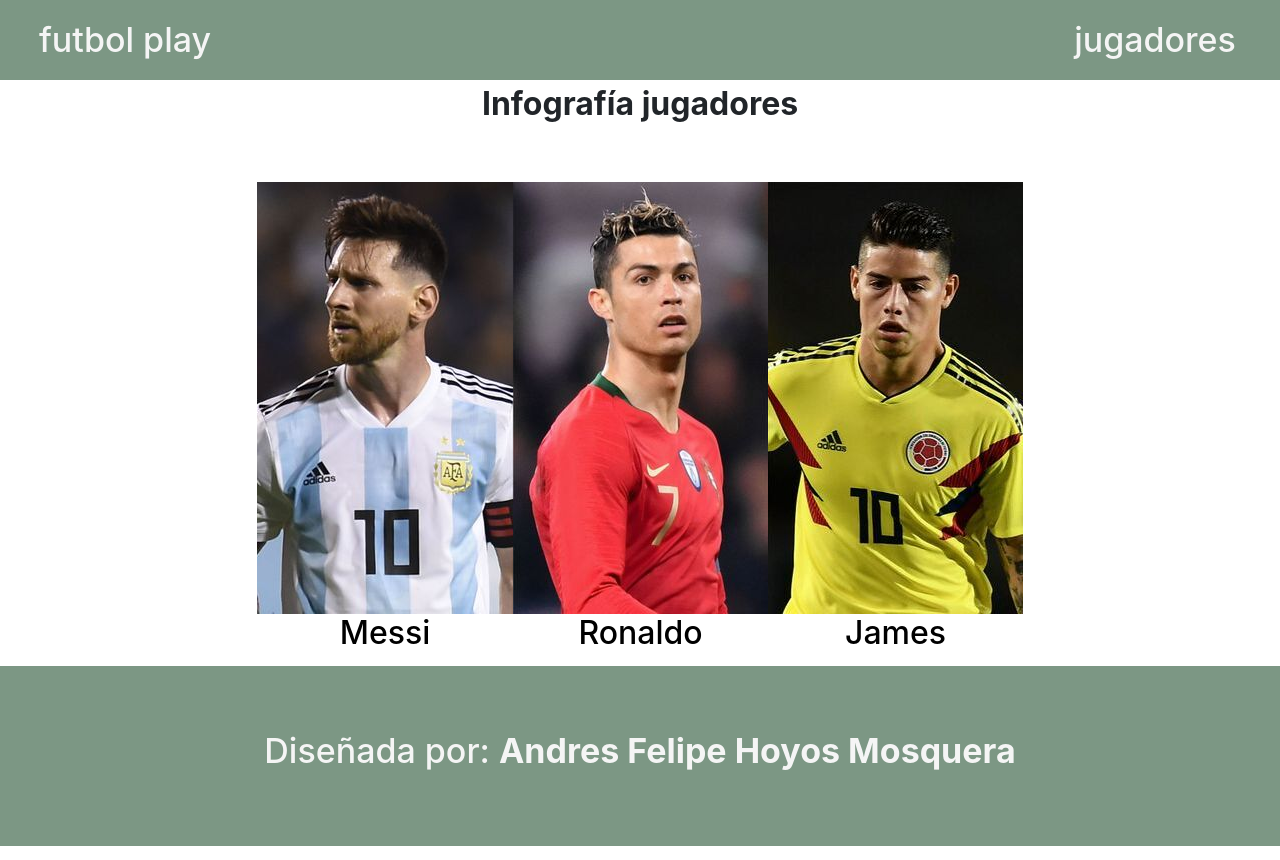
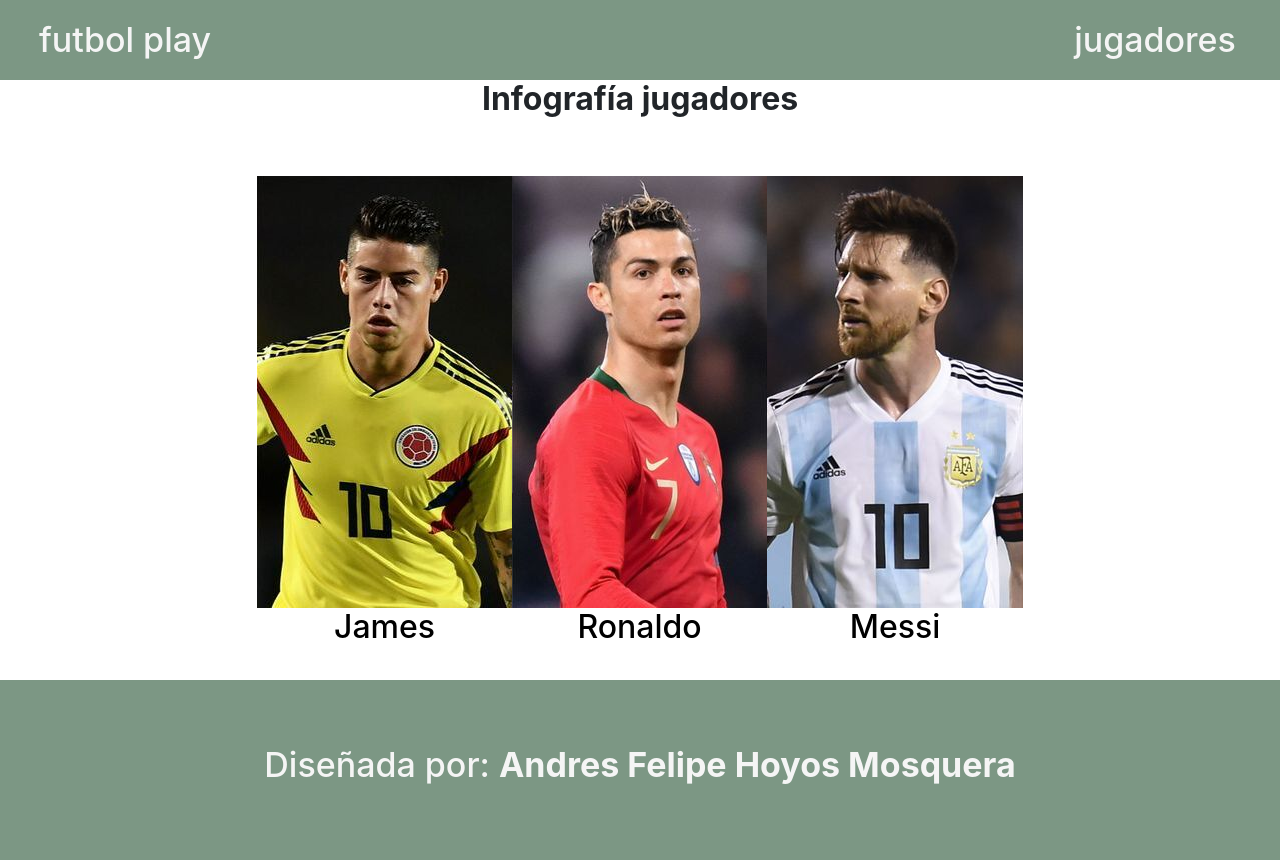
Before and after one commit to AndresF15/parcial_II, an Angular app: page /Players in a window 1280 px wide. Built offline with nearby package versions, Linux system fonts and the light colour scheme.

Commit message:
Se creo el servicio jugadores-andres-felipe-hoyos.service.ts y modifico el componente jugadores para hacer uso del servicio

```diff
--- a/src/app/app.module.ts
+++ b/src/app/app.module.ts
@@ -1,8 +1,9 @@
 import { NgModule } from '@angular/core';
 import { BrowserModule } from '@angular/platform-browser';
 
+import { JugadoresAndresFelipeHoyosService } from './services/jugadores-andres-felipe-hoyos.service';
+
 import { APP_ROUTING } from './app.routes';
-
 import { AppRoutingModule } from './app-routing.module';
 import { AppComponent } from './app.component';
 import { JugadoresComponent } from './components/jugadores/jugadores.component';
@@ -21,7 +22,7 @@ import { FooterComponent } from './components/footer/footer.component';
     AppRoutingModule,
     APP_ROUTING
   ],
-  providers: [],
+  providers: [JugadoresAndresFelipeHoyosService],
   bootstrap: [AppComponent]
 })
 export class AppModule { }
--- a/src/app/components/jugadores/jugadores.component.css
+++ b/src/app/components/jugadores/jugadores.component.css
@@ -5,18 +5,23 @@ h2 {
 a {
     text-decoration: none;
     color: black;
+    margin-bottom: 25px;
 }
 
 #container-main {
     display: flex;
+    flex-direction: column;
     justify-content: center;
     align-items: center;
-    flex-direction: column;
-    position: relative;
     width: 100%;
     height: auto;
     min-height: 73.2vh;
-    max-height: min-content;
+}
+
+#container-secondary {
+    display: flex;
+    flex-wrap: wrap;
+    justify-content: center;
 }
 
 #player-link {
@@ -35,5 +40,5 @@ a {
 a:hover {
     box-shadow: 0 0 24px black, 0 0 16px black, 0 0 8px black;
     transition-duration: 0.3s;
-    transform: scale(1.1);
+    transform: scale(1.05);
 }
--- a/src/app/components/jugadores/jugadores.component.html
+++ b/src/app/components/jugadores/jugadores.component.html
@@ -13,19 +13,13 @@
         <div id="title">
             <h2><b>Infografía jugadores</b></h2>
         </div>
-        <div id="player-link">
-            <a href="#">
-                <img src="../../../assets/img/messi-main.jpg" alt="">
-                <h2>Messi</h2>
-            </a>
-            <a href="#">
-                <img src="../../../assets/img/cristiano-main.jpg" alt="">
-                <h2>Ronaldo</h2>
-            </a>
-            <a href="#">
-                <img src="../../../assets/img/james-main.jpg" alt="">
-                <h2>James</h2>
-            </a>
+        <div id="container-secondary">
+            <div id="player-link" *ngFor="let jugador of jugadores">
+                <a href="#">
+                    <img [src]="jugador.img_main">
+                    <h2>{{jugador.nombre_pila}}</h2>
+                </a>
+            </div>
         </div>
     </div>
 </body>
--- a/src/app/components/jugadores/jugadores.component.ts
+++ b/src/app/components/jugadores/jugadores.component.ts
@@ -1,4 +1,7 @@
 import { Component, OnInit } from '@angular/core';
+
+import { JugadoresAndresFelipeHoyosService } from 'src/app/services/jugadores-andres-felipe-hoyos.service';
+import { Jugador } from '../../services/jugadores-andres-felipe-hoyos.service';
 
 @Component({
   selector: 'app-jugadores',
@@ -7,9 +10,13 @@ import { Component, OnInit } from '@angular/core';
 })
 export class JugadoresComponent implements OnInit {
 
-  constructor() { }
+  jugadores:Jugador[] = [];
+
+  constructor(private _jugadoresService:JugadoresAndresFelipeHoyosService) { }
 
   ngOnInit(): void {
+    this.jugadores = this._jugadoresService.getHeroes();
+    console.log(this.jugadores)
   }
 
 }
--- /dev/null
+++ b/src/app/services/jugadores-andres-felipe-hoyos.service.ts
@@ -0,0 +1,60 @@
+import { Injectable } from '@angular/core';
+
+@Injectable({
+  providedIn: 'root'
+})
+export class JugadoresAndresFelipeHoyosService {
+
+  private jugadores:Jugador[]=[
+    {
+      nombre: "James Rodriguez",
+      nombre_pila: "James",
+      bio: "futbolista colombiano, que juega como centrocampista y su equipo actual es Al Rayyan S. C. de la Qatar Stars League. Recibió en 2009, 2012 y 2014 el premio de jugador revelación de la Primera División de Argentina y en la Primeira Liga de Portugal.",
+      img: "assets/img/james.jpg",
+      img_main: "assets/img/james-main.jpg",
+      nacimiento: "12 de julio de 1991",
+      seleccion:"Colombia",
+      equipo:"Everton"
+    },
+{
+      nombre: "Cristiano Ronaldo",
+      nombre_pila: "Ronaldo",
+      bio: "futbolista portugués que juega como delantero en el Manchester United Football Club de la Premier League de Inglaterra y en la selección de Portugal, de la cual es su capitán y máximo goleador histórico",
+      img: "assets/img/ronaldo.jpg",
+      img_main: "assets/img/cristiano-main.jpg",
+      nacimiento: "5 de febrero de 1985",
+      seleccion:"Portugal",
+      equipo:"Manchester UNITED"
+    },
+    {
+      nombre: "Leonel Messi",
+      nombre_pila: "Messi",
+      bio: "futbolista argentino que juega como delantero o centrocampista en el Paris Saint-Germain de la Ligue 1 de Francia. Es internacional con la selección de Argentina, equipo del que es capitán y máximo goleador histórico.",
+      img: "assets/img/messi.jpg",
+      img_main: "assets/img/messi-main.jpg",
+      nacimiento: " 24 de junio de 1987",
+      seleccion:"Argentina",
+      equipo:"PSG"
+    }
+  ];
+
+  constructor() {
+    console.log("Servicio listo para usar")
+  }
+
+  getHeroes():Jugador[]{
+    return this.jugadores
+  }
+
+}
+
+export interface Jugador{
+  nombre: String
+  nombre_pila: String
+  bio: String
+  img: String
+  img_main: String
+  nacimiento: String
+  seleccion: String
+  equipo: String
+}
```
Also changed, not shown: 1 other file (tests, documents, lock files or other folders).
